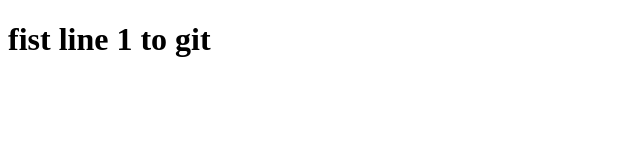
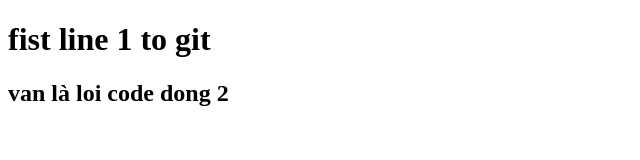
Before and after one commit to Snowmanpotato/Git_C07_Sapo, a plain HTML site: page index.html in a window 1280 px wide. Shown: the whole page, without its empty margins (0-640 px from the left). Drawn offline with Linux system fonts and the light colour scheme.

Commit message:
loi update 2

```diff
--- a/index.html
+++ b/index.html
@@ -8,5 +8,6 @@
 </head>
 <body>
     <h1>fist line 1 to git</h1>
+    <h2>van là loi code dong 2</h2>
 </body>
 </html>
```
